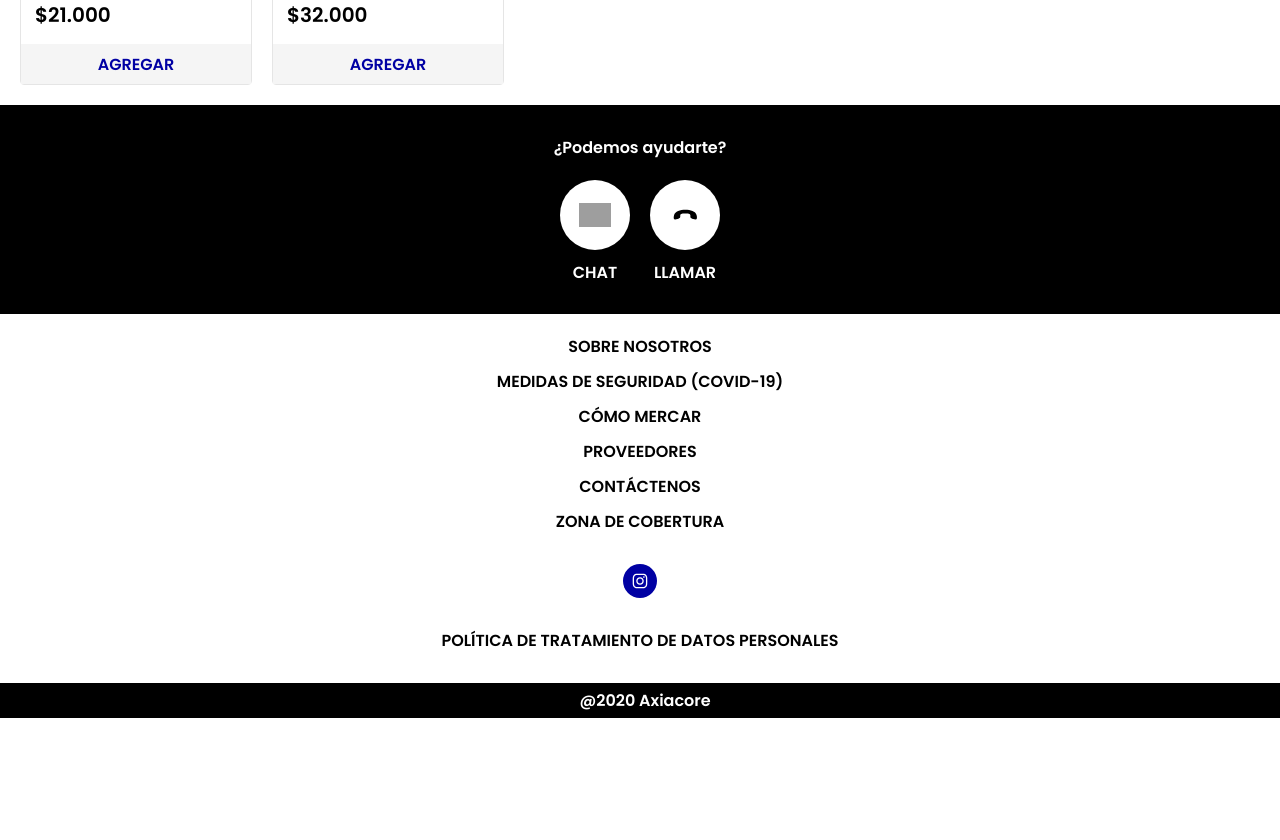
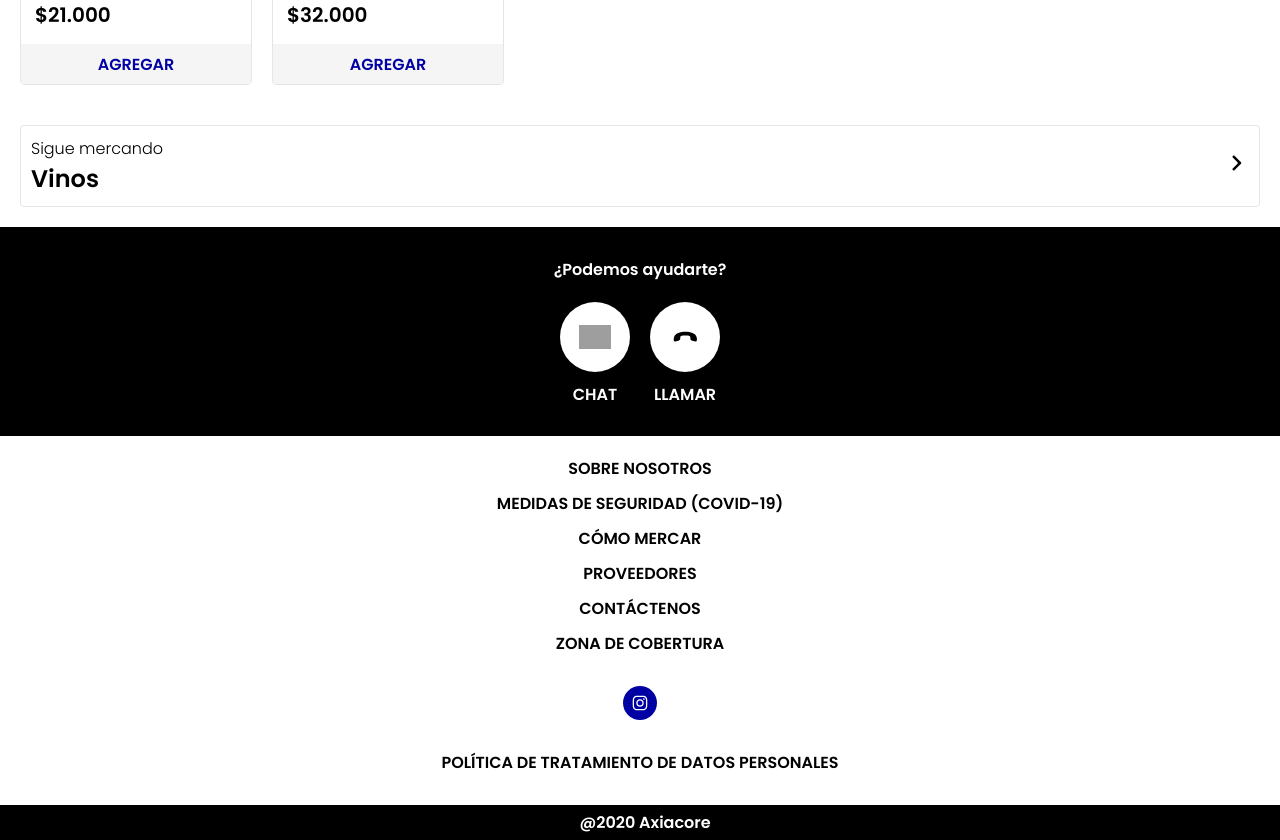
Before and after one commit to brayanyepesc/filter, a React (Vite) app: page / in a window 1280 px wide. Shown: the part 1300-2140 px from the top of the page. Before the commit the page ends 2018 px from the top, so only its background shows below. Built offline with nearby package versions, Linux system fonts and the light colour scheme; grey boxes are pictures that could not be loaded.

Commit message:
add: agregar sigue mercando button

```diff
--- a/src/App.tsx
+++ b/src/App.tsx
@@ -2,6 +2,7 @@ import Content from "./components/Content/Content"
 import Header from "./components/Header/Header"
 import data from './api/products.json'
 import Footer from "./components/Footer/Footer"
+import SigueMercando from "./components/SigueMercando/SigueMercando"
 
 function App() {
   const { type, products } = data
@@ -9,6 +10,7 @@ function App() {
     <>
       <Header />
       <Content type={type} products={products}/>
+      <SigueMercando />
       <Footer />
     </>
   )
--- /dev/null
+++ b/src/components/SigueMercando/SigueMercando.module.scss
@@ -0,0 +1,10 @@
+@import '../../styles/mixins';
+@import '../../styles/vars';
+
+.siguemercando {
+    @include flexRowSpaceBetween;
+    border-radius: $borderRounded;
+    border: 1px solid $gray;
+    margin: 20px;
+    padding: 10px;
+}
--- /dev/null
+++ b/src/components/SigueMercando/SigueMercando.tsx
@@ -0,0 +1,16 @@
+import styles from './SigueMercando.module.scss'
+import ArrowRight from '../../assets/arrow-right.svg'
+
+export default function SigueMercando () {
+    return (
+        <div className={styles.siguemercando}>
+            <div className={styles.siguemercando_left}>
+                <p className={styles.siguemercando_subtitle}>Sigue mercando</p>
+                <h2 className={styles.siguemercando_title}>Vinos</h2>
+            </div>
+            <div className={styles.siguemercando_right}>
+                <img src={ArrowRight} alt="arrow right" className={styles.siguemercando_icon}/>
+            </div>
+        </div>
+    )
+}
--- a/src/styles/_mixins.scss
+++ b/src/styles/_mixins.scss
@@ -39,3 +39,10 @@ $desktop-width: 1024px;
     justify-content: center;
     align-items: center;
 }
+
+@mixin flexRowSpaceBetween {
+    display: flex;
+    flex-direction: row;
+    justify-content: space-between;
+    align-items: center;
+}
```
